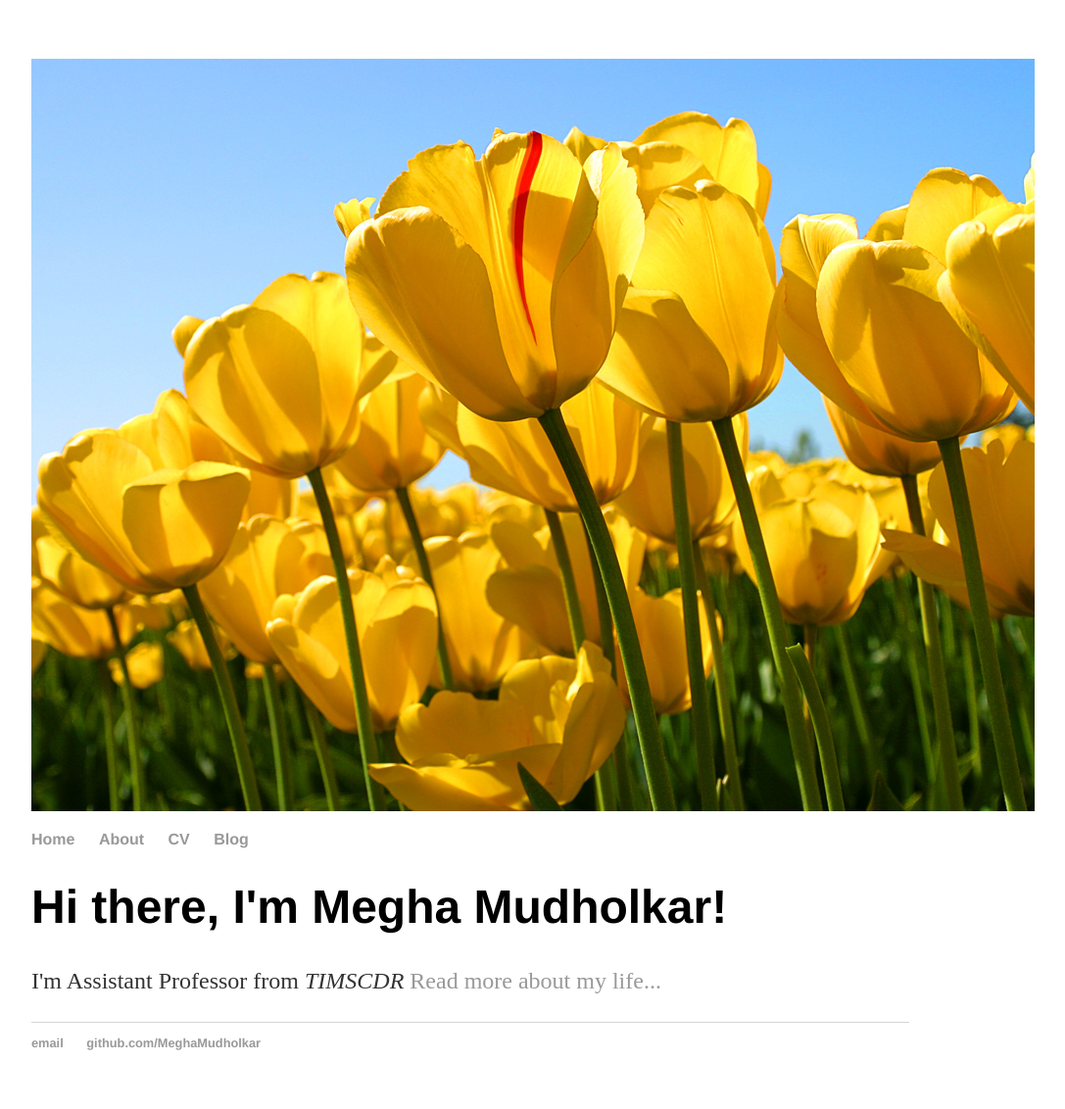
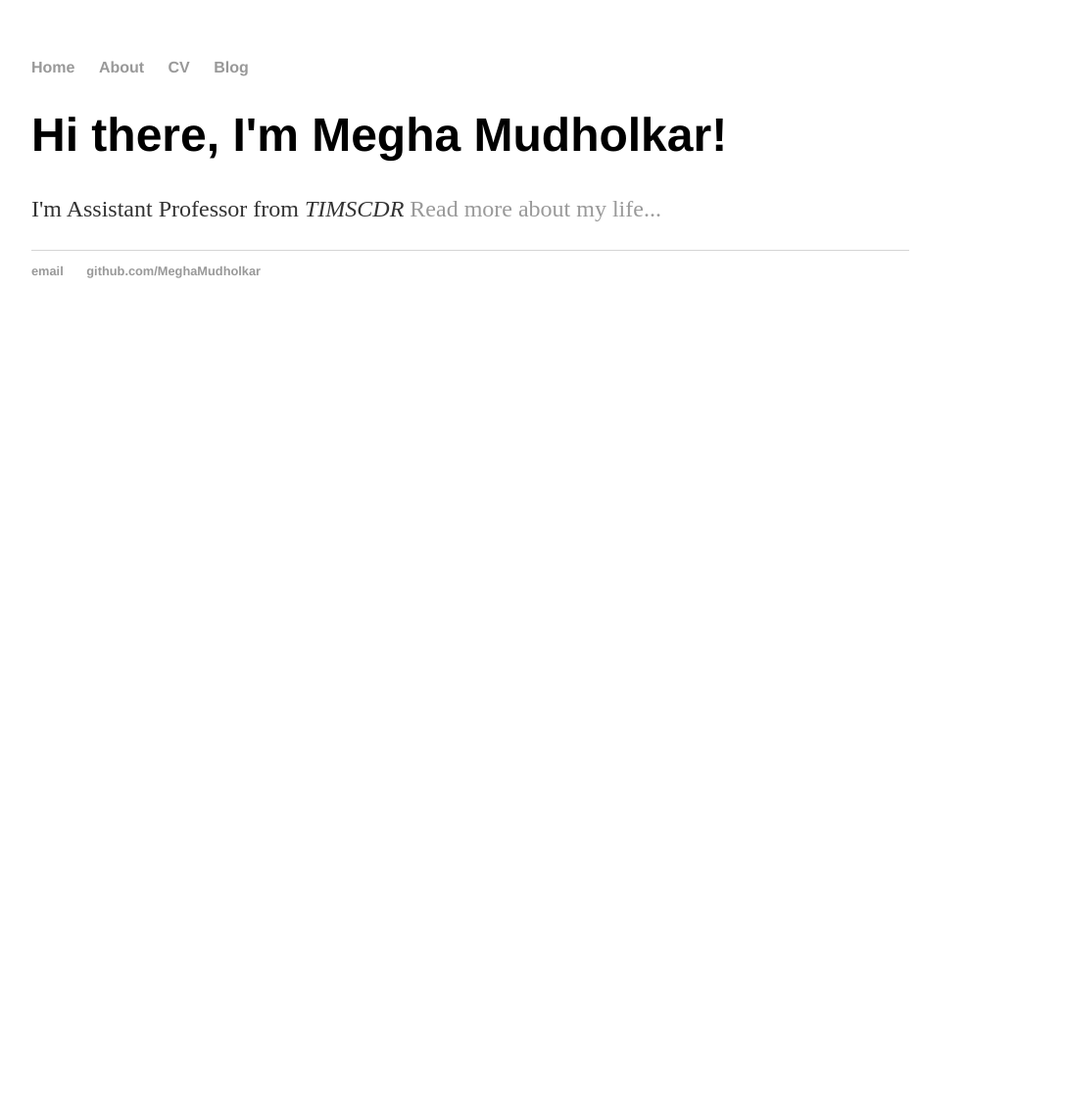
Before and after one commit to meghamudholkar/meghamudholkar.github.io, a Jekyll site: the page built from index.html, in a window 1280 px wide. Shown: the whole page at 98% size, without its empty margins (160-1247 px from the left). Built offline with Jekyll 4.4.1, drawn with Linux system fonts in a browser that asks for light colours; after the commit the page ends 900 px from its top, so only the background shows below that.

Commit message:
Update default.html

```diff
--- a/_layouts/default.html
+++ b/_layouts/default.html
@@ -6,7 +6,7 @@
 			<link rel="stylesheet" type="text/css" href="/css/main.css">
 		</head>
 		<body>
-			<img src="Tulips.jpg"/>
+
 			<nav>
 	    		<ul>
 	        		<li><a href="/">Home</a></li>
```
